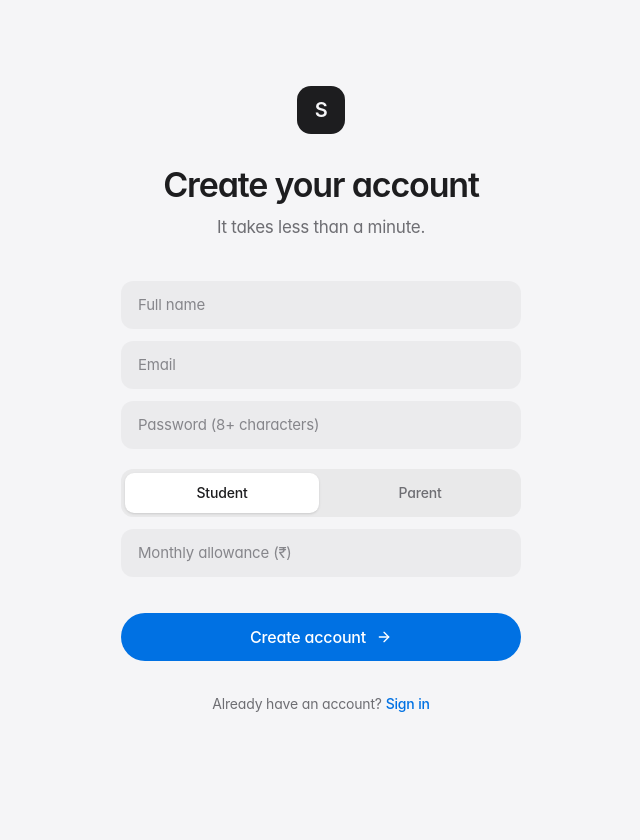
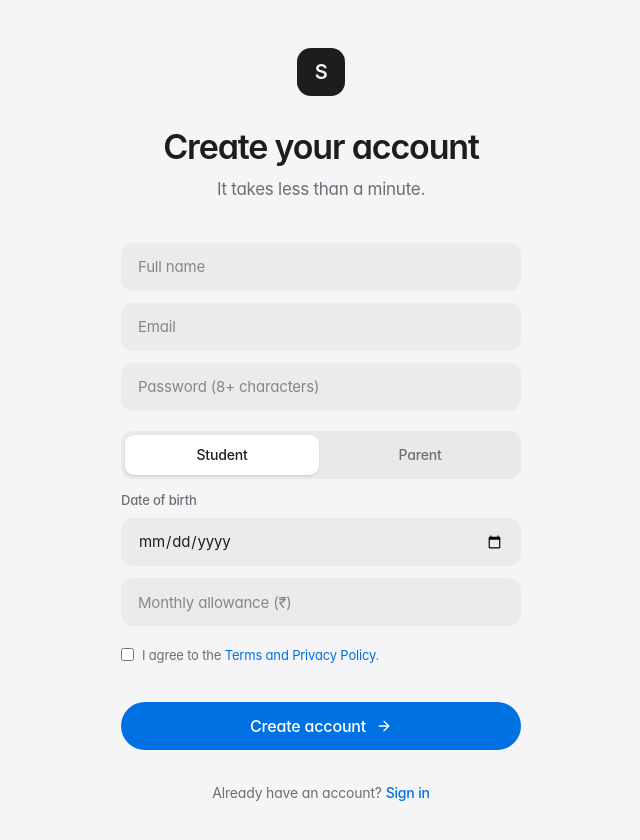
Before and after one commit to naman-sharma12345/saver-ai, a React (Vite) app in the folder frontend/: page /register in a window 1280 px wide. Shown: the top 840 px of the page, without its empty margins (319-959 px from the left). Before the commit the page ends 800 px from the top, so only its background shows below. Built offline with nearby package versions, Linux system fonts and the light colour scheme; no server answers.

Commit message:
DPDP ui 2

```diff
--- a/frontend/src/pages/auth/Register.tsx
+++ b/frontend/src/pages/auth/Register.tsx
@@ -12,7 +12,17 @@ export const Register = () => {
 
   const [formData, setFormData] = useState({
     name: '', email: '', password: '', role: 'student', monthly_allowance: '',
+    date_of_birth: '', guardian_email: '',
   });
+  const [accepted, setAccepted] = useState(false);
+  const [sentTo, setSentTo] = useState('');
+  const isMinor = (() => {
+    if (formData.role !== 'student' || !formData.date_of_birth) return false;
+    const d = new Date(formData.date_of_birth); const t = new Date();
+    let age = t.getFullYear() - d.getFullYear();
+    if (t.getMonth() < d.getMonth() || (t.getMonth() === d.getMonth() && t.getDate() < d.getDate())) age--;
+    return age < 18;
+  })();
   const [isLoading, setIsLoading] = useState(false);
 
   const handleChange = (e: React.ChangeEvent<HTMLInputElement | HTMLSelectElement>) => {
@@ -22,14 +32,21 @@ export const Register = () => {
   const handleSubmit = async (e: React.FormEvent) => {
     e.preventDefault();
     if (!formData.email || !formData.password || !formData.name) return toast.error('Please fill required fields');
+    if (formData.role === 'student' && !formData.date_of_birth) return toast.error('Please enter your date of birth');
+    if (isMinor && !formData.guardian_email) return toast.error('Please enter a parent or guardian email');
+    if (!accepted) return toast.error('Please accept the Terms and Privacy Policy');
 
     setIsLoading(true);
     try {
       const payload = {
         ...formData,
-        monthly_allowance: formData.role === 'student' ? parseFloat(formData.monthly_allowance) || 0 : undefined
+        monthly_allowance: formData.role === 'student' ? parseFloat(formData.monthly_allowance) || 0 : undefined,
+        date_of_birth: formData.role === 'student' ? formData.date_of_birth : undefined,
+        guardian_email: isMinor ? formData.guardian_email : undefined,
+        accept_terms: true,
       };
-      await authApi.register(payload);
+      const res = await authApi.register(payload);
+      if (res?.consent_required) { setSentTo(formData.guardian_email); return; }
       toast.success('Account created! Please sign in.');
       navigate('/login');
     } catch (err: any) {
@@ -38,6 +55,16 @@ export const Register = () => {
       setIsLoading(false);
     }
   };
+
+  if (sentTo) {
+    return (
+      <div className="text-center">
+        <h1 className="text-[34px] leading-[1.1] font-semibold text-ink tracking-[-0.034em]">Ask your parent</h1>
+        <p className="text-ink-2 text-[17px] mt-3">We emailed <b>{sentTo}</b> to approve your account. You can sign in once they say yes.</p>
+        <p className="mt-8"><Link to="/login" className="text-accent font-medium">Back to sign in</Link></p>
+      </div>
+    );
+  }
 
   return (
     <motion.div
@@ -70,8 +97,20 @@ export const Register = () => {
         </div>
 
         {formData.role === 'student' && (
+          <Input label="Date of birth" name="date_of_birth" type="date" max={new Date().toISOString().slice(0, 10)} value={formData.date_of_birth} onChange={handleChange} required />
+        )}
+        {isMinor && (
+          <Input name="guardian_email" type="email" aria-label="Parent or guardian email" placeholder="Parent or guardian email" hint="Under 18? A parent has to approve your account (India's DPDP law)." value={formData.guardian_email} onChange={handleChange} required />
+        )}
+
+        {formData.role === 'student' && (
           <Input label="" name="monthly_allowance" type="number" aria-label="Monthly allowance" placeholder="Monthly allowance (₹)" value={formData.monthly_allowance} onChange={handleChange} />
         )}
+
+        <label className="flex items-start gap-2 text-[13px] text-ink-2 !mt-5 cursor-pointer">
+          <input type="checkbox" checked={accepted} onChange={(e) => setAccepted(e.target.checked)} className="mt-0.5" />
+          <span>I agree to the <Link to="/privacy" className="text-accent hover:underline">Terms and Privacy Policy</Link>.</span>
+        </label>
 
         <Button type="submit" size="lg" className="w-full !mt-6" isLoading={isLoading}>
           Create account
```
